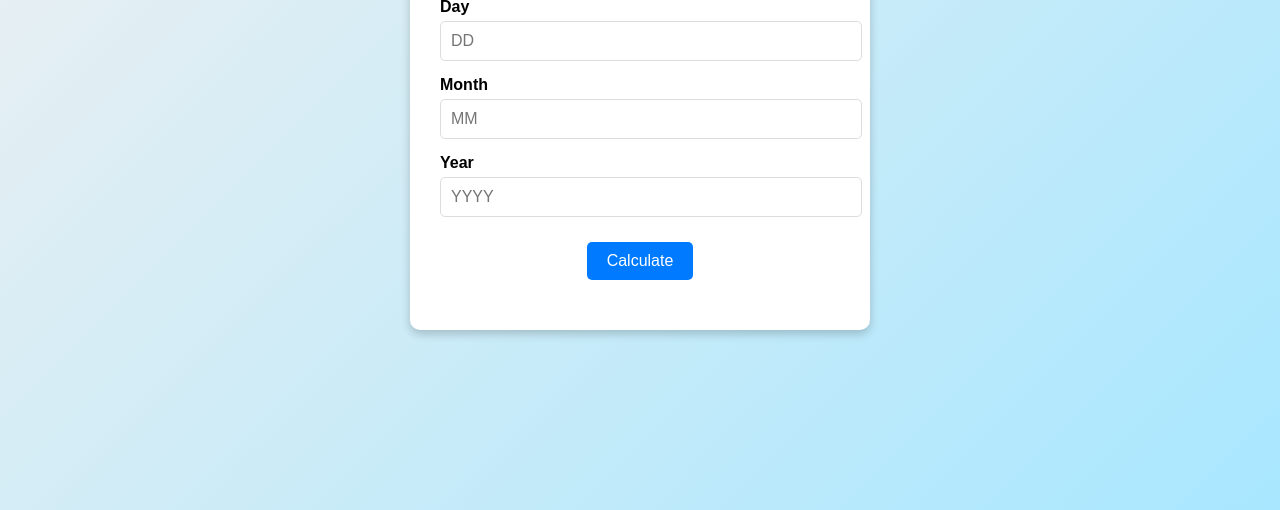
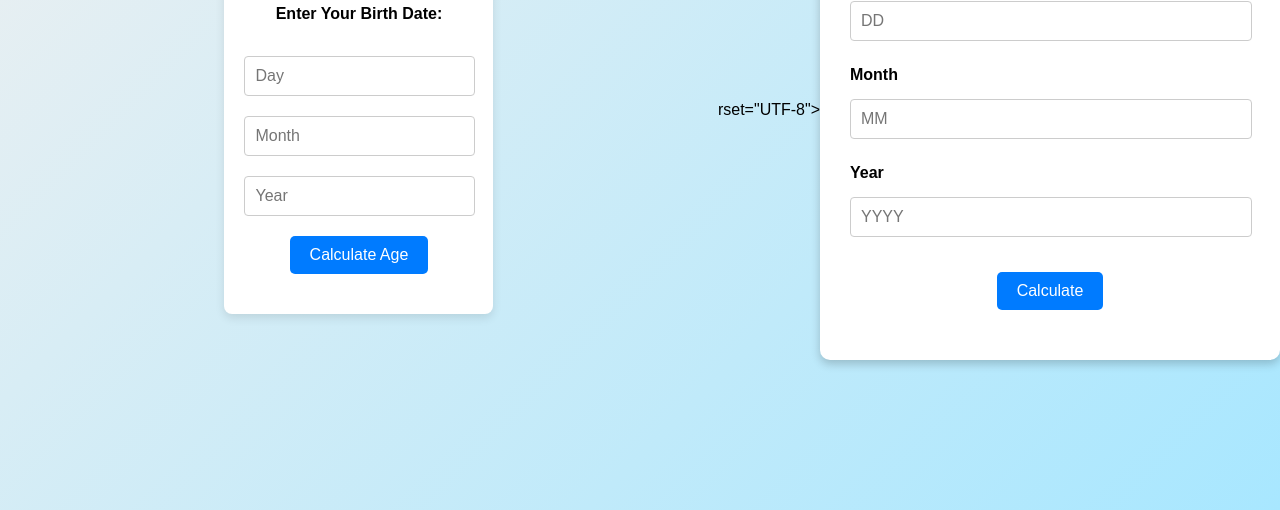
Before and after one commit to Rahul-git2003/codealpha_tasks, a plain HTML site: page index.HTML in a window 1280 px wide. Shown: the part 290-800 px from the top of the page. Drawn offline with Linux system fonts and the light colour scheme.

Commit message:
Update index.HTML

```diff
--- a/index.HTML
+++ b/index.HTML
@@ -1,7 +1,70 @@
 <!DOCTYPE html>
 <html lang="en">
 <head>
+    <meta cha<!DOCTYPE html>
+<html lang="en">
+<head>
     <meta charset="UTF-8">
+    <meta name="viewport" content="width=device-width, initial-scale=1.0">
+    <title>Age Calculator</title>
+    <style>
+        body {
+            font-family: Arial, sans-serif;
+            text-align: center;
+            margin: 0;
+            padding: 0;
+            background-color: #f3f4f6;
+        }
+        .container {
+            max-width: 400px;
+            margin: 50px auto;
+            padding: 20px;
+            background: #fff;
+            border-radius: 8px;
+            box-shadow: 0 4px 10px rgba(0, 0, 0, 0.1);
+        }
+        h1 {
+            font-size: 24px;
+            margin-bottom: 20px;
+        }
+        input[type="number"] {
+            width: calc(100% - 20px);
+            padding: 10px;
+            margin: 10px 0;
+            border: 1px solid #ccc;
+            border-radius: 4px;
+        }
+        button {
+            padding: 10px 20px;
+            background-color: #007bff;
+            color: white;
+            border: none;
+            border-radius: 4px;
+            cursor: pointer;
+        }
+        button:hover {
+            background-color: #0056b3;
+        }
+        .result {
+            margin-top: 20px;
+            font-size: 18px;
+        }
+    </style>
+</head>
+<body>
+    <div class="container">
+        <h1>Age Calculator</h1>
+        <label for="dob">Enter Your Birth Date:</label><br>
+        <input type="number" id="day" placeholder="Day" min="1" max="31"><br>
+        <input type="number" id="month" placeholder="Month" min="1" max="12"><br>
+        <input type="number" id="year" placeholder="Year" min="1900"><br>
+        <button onclick="calculateAge()">Calculate Age</button>
+        <div class="result" id="result"></div>
+    </div>
+    <script src="script.js"></script>
+</body>
+</html>
+rset="UTF-8">
     <meta name="viewport" content="width=device-width, initial-scale=1.0">
     <title>Age Calculator</title>
     <link rel="stylesheet" href="style.css">
```
